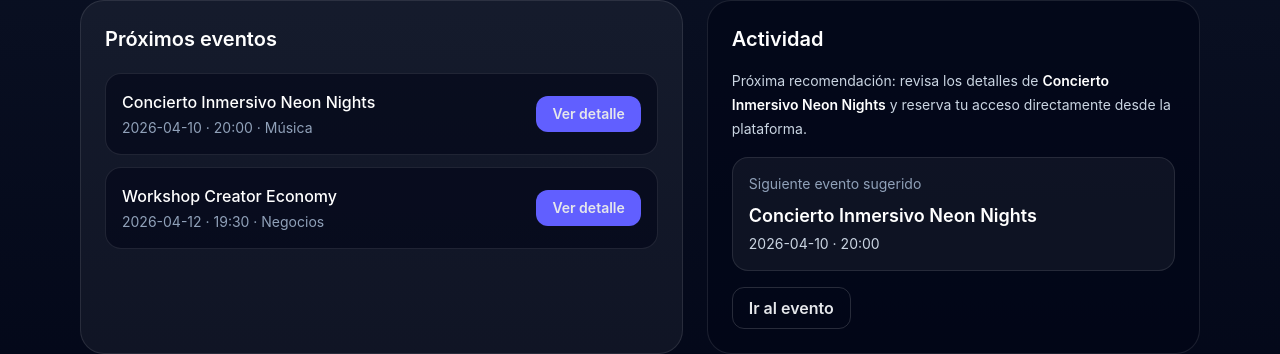
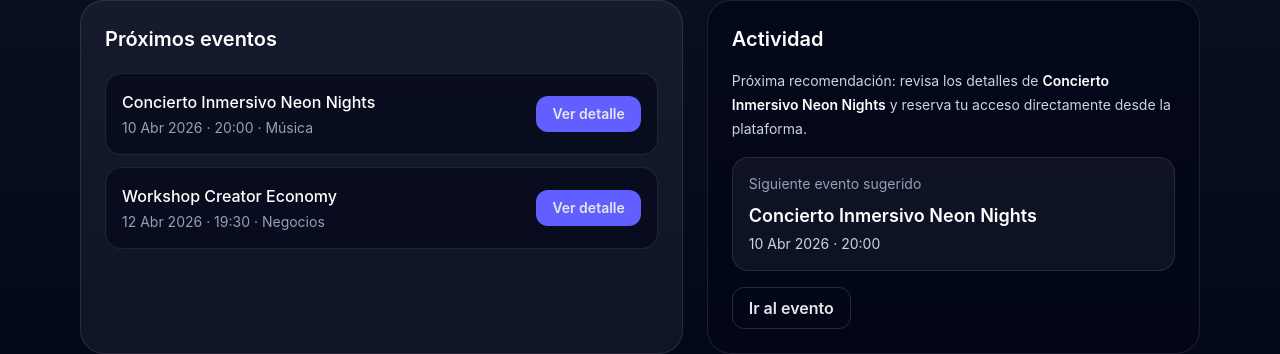
Before and after one commit to josecorrea01/livespot, a React (Vite) app: page /dashboard in a window 1280 px wide. Shown: the part 407-761 px from the top of the page. Built offline with nearby package versions, Linux system fonts and the light colour scheme.

Commit message:
refactor: extract shared event date formatters

```diff
--- a/src/components/EventCard.jsx
+++ b/src/components/EventCard.jsx
@@ -1,4 +1,5 @@
 import { Link } from 'react-router'
+import { formatEventDateTime } from '../utils/eventFormatters'
 
 export default function EventCard({ event, variant = 'catalog' }) {
   const isFeatured = variant === 'featured'
@@ -25,7 +26,7 @@ export default function EventCard({ event, variant = 'catalog' }) {
 
         {!isFeatured && (
           <p className="text-sm text-slate-400">
-            {event.date} · {event.time}
+            {formatEventDateTime(event.date, event.time)}
           </p>
         )}
 
--- a/src/pages/DashboardPage.jsx
+++ b/src/pages/DashboardPage.jsx
@@ -1,6 +1,7 @@
 import { Link } from 'react-router'
 import { events } from '../data/events'
 import InfoCard from '../components/InfoCard'
+import { formatEventDateTime } from '../utils/eventFormatters'
 
 export default function DashboardPage() {
   const liveCount = events.filter((event) => event.status === 'En vivo').length
@@ -58,7 +59,7 @@ export default function DashboardPage() {
                   <div>
                     <p className="font-medium text-white">{event.title}</p>
                     <p className="mt-1 text-sm text-slate-400">
-                      {event.date} · {event.time} · {event.category}
+                      {formatEventDateTime(event.date, event.time)} · {event.category}
                     </p>
                   </div>
 
@@ -91,7 +92,7 @@ export default function DashboardPage() {
                   {nextEvent.title}
                 </p>
                 <p className="mt-1 text-sm text-slate-300">
-                  {nextEvent.date} · {nextEvent.time}
+                  {formatEventDateTime(nextEvent.date, nextEvent.time)}
                 </p>
               </div>
 
--- a/src/pages/EventDetailPage.jsx
+++ b/src/pages/EventDetailPage.jsx
@@ -2,6 +2,7 @@ import { Link, useParams } from 'react-router'
 import { events } from '../data/events'
 import ReservationForm from '../components/ReservationForm'
 import InfoCard from '../components/InfoCard'
+import { formatEventDate } from '../utils/eventFormatters'
 
 export default function EventDetailPage() {
   const { id } = useParams()
@@ -50,7 +51,7 @@ export default function EventDetailPage() {
           <div className="grid gap-4 sm:grid-cols-2">
             <InfoCard
               label="Fecha"
-              value={event.date}
+              value={formatEventDate(event.date)}
               cardClassName="rounded-2xl border border-white/10 bg-slate-950/60 p-4"
             />
             <InfoCard
--- /dev/null
+++ b/src/utils/eventFormatters.js
@@ -0,0 +1,36 @@
+const MONTHS_ES = [
+  'Ene',
+  'Feb',
+  'Mar',
+  'Abr',
+  'May',
+  'Jun',
+  'Jul',
+  'Ago',
+  'Sep',
+  'Oct',
+  'Nov',
+  'Dic',
+]
+
+export function formatEventDate(dateString) {
+  if (!dateString) return ''
+
+  const [year, month, day] = dateString.split('-')
+  const monthIndex = Number(month) - 1
+
+  if (!year || monthIndex < 0 || monthIndex > 11 || !day) {
+    return dateString
+  }
+
+  return `${Number(day)} ${MONTHS_ES[monthIndex]} ${year}`
+}
+
+export function formatEventDateTime(dateString, timeString) {
+  const formattedDate = formatEventDate(dateString)
+
+  if (!formattedDate) return timeString || ''
+  if (!timeString) return formattedDate
+
+  return `${formattedDate} · ${timeString}`
+}
```
